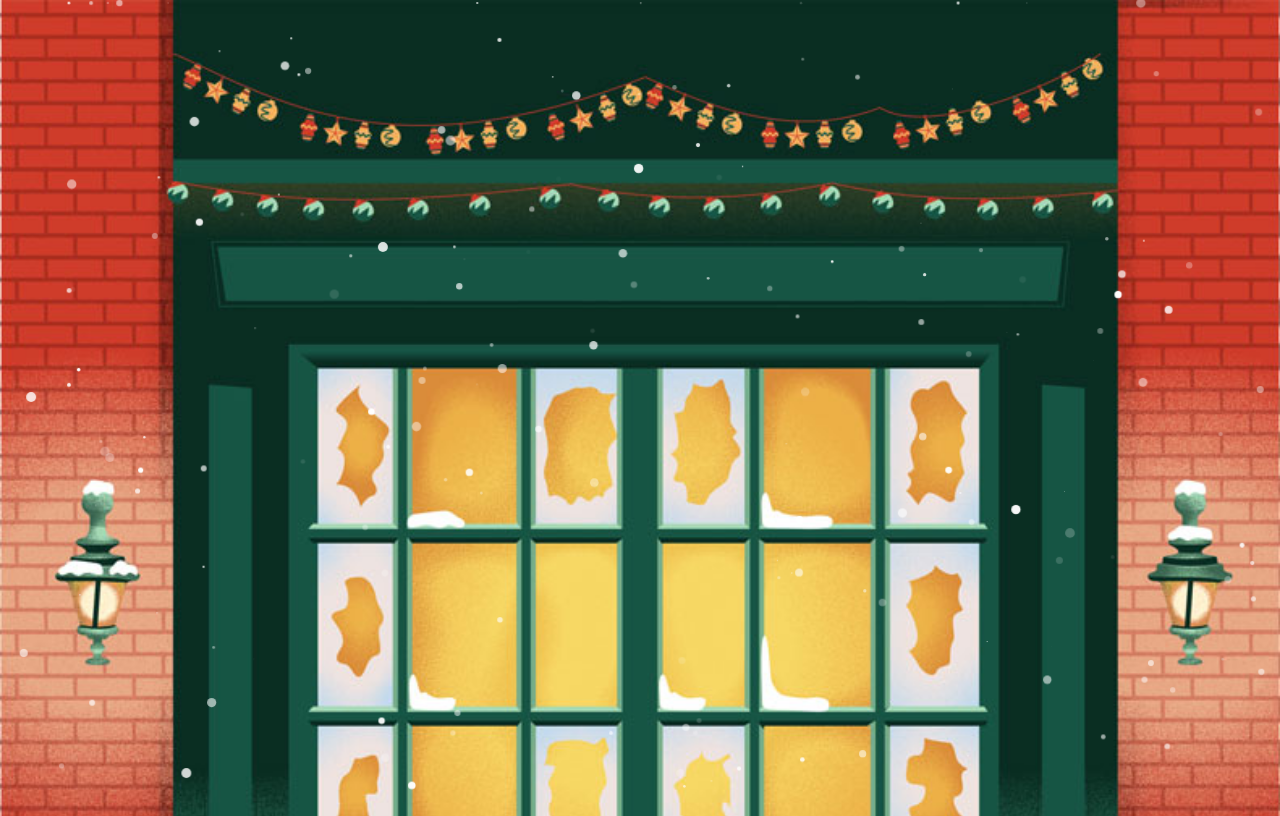
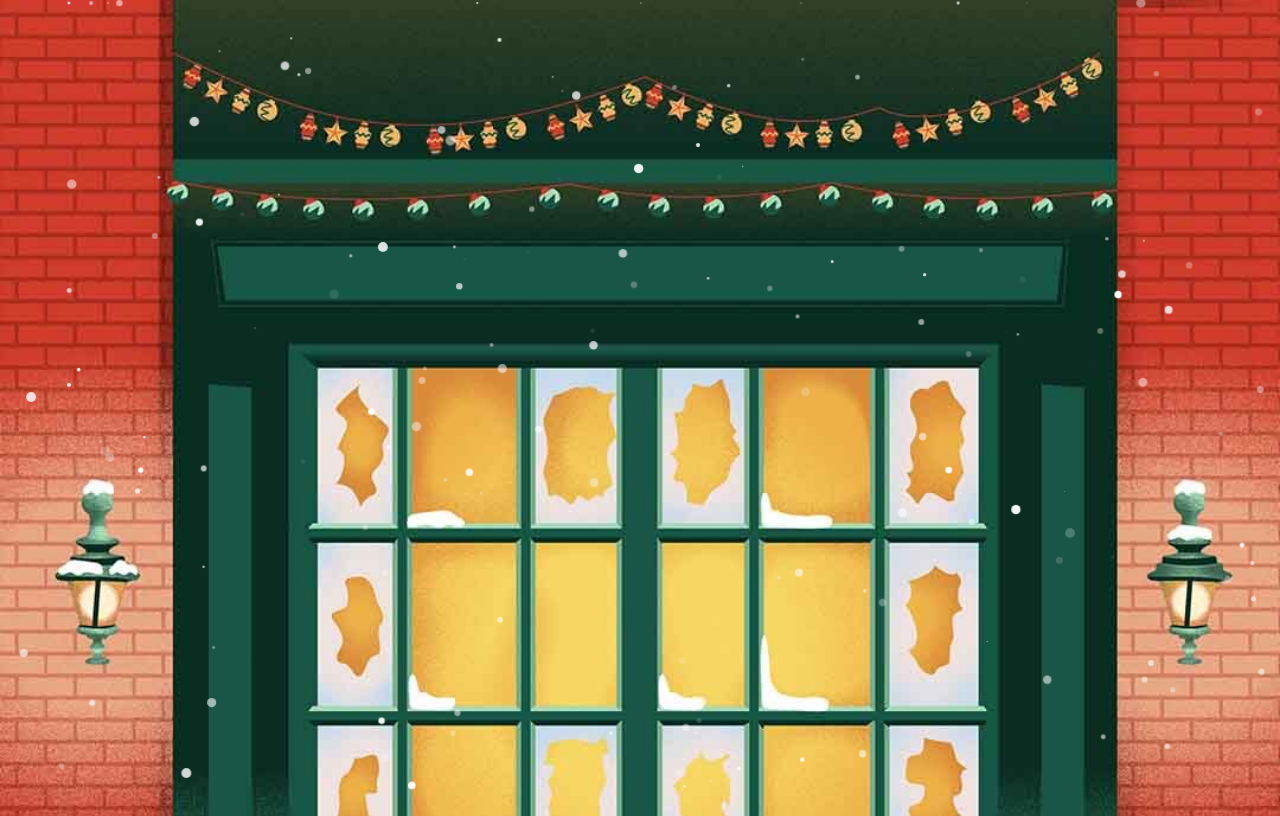
Before and after one commit to HanSpringett/internalxmascard_mobile, a plain HTML site: page index.html in a window 1280 px wide. Shown: the top 816 px of the page. Drawn offline with Linux system fonts and the light colour scheme.

Commit message:
Update style.css
Signed-off-by: HanSpringett Ltd <89584035+HanSpringett@users.noreply.github.com>

```diff
--- a/style.css
+++ b/style.css
@@ -1,6 +1,6 @@
 body {
   height: 100vh;
-  background-image: url("assets/Mobile-shop-front.jpg");
+  background-image: url("assets/background-mobile.jpg");
   background-repeat: no-repeat;
   background-size: cover;
   overflow: hidden;
```
